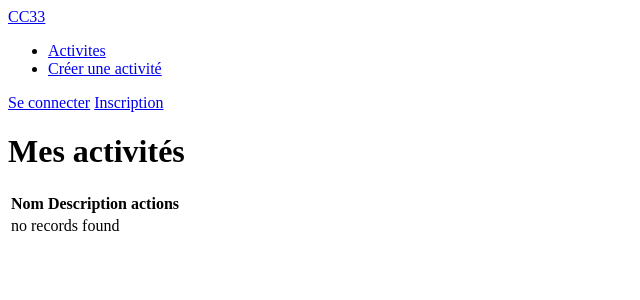
After one commit to sergun09/ProjetAnimateur, a Symfony app: template templates/activite/mesactivites.html.twig in a window 1280 px wide. The commit adds this page. Shown: the top 300 px of the page, without its empty margins (0-640 px from the left). Run offline with Twig, Linux system fonts and the light colour scheme; the template is opened without the code that fills it, so the values that code supplies are empty; some libraries are stand-ins or nearby versions.

Commit message:
question13

```diff
--- a/composer.json
+++ b/composer.json
@@ -35,6 +35,7 @@
         "symfony/proxy-manager-bridge": "6.0.*",
         "symfony/runtime": "^6.0",
         "symfony/security-bundle": "6.0.*",
+        "symfony/security-core": "6.0.*",
         "symfony/serializer": "6.0.*",
         "symfony/string": "6.0.*",
         "symfony/translation": "6.0.*",
--- /dev/null
+++ b/templates/activite/mesactivites.html.twig
@@ -0,0 +1,34 @@
+{% extends 'base.html.twig' %}
+
+{% block title %}Mes Activites
+{% endblock %}
+
+{% block body %}
+	<h1>Mes activités</h1>
+	<table class="table">
+		<thead>
+			<tr>
+				<th>Nom</th>
+				<th>Description</th>
+				<th>actions</th>
+			</tr>
+		</thead>
+		<tbody>
+			{% for activite in user.ActivitesInscrit %}
+				<tr>
+					<td>{{ activite.Nom }}</td>
+					<td>{{ activite.Description | raw }}</td>
+					<td>
+						<a class="btn btn-primary mb-2" href="{{ path('activite_show', {'id': activite.id}) }}">Voir</a>
+						<a class="btn btn-danger mb-2" href="{{ path('activite_desinscription', {'id': activite.id}) }}">Désinscription de l'activité</a>
+					</td>
+				</tr>
+			{% else %}
+				<tr>
+					<td colspan="4">no records found</td>
+				</tr>
+			{% endfor %}
+		</tbody>
+	</table>
+
+{% endblock %}
--- a/templates/base.html.twig
+++ b/templates/base.html.twig
@@ -29,9 +29,15 @@
 					<li class="nav-item active">
 						<a class="nav-link text-light" href="{{path("activite_index")}}">Activites</a>
 					</li>
-					<li class="nav-item	">
+					<li class="nav-item">
 						<a class="nav-link text-light" href="{{path("activite_new")}}">Créer une activité</a>
 					</li>
+
+					{% if app.user %}
+						<li class="nav-item	">
+							<a class="nav-link text-light" href="{{path('activite_mesactivites', {'id': app.user.id | default('0') })}}">Mes Inscriptions</a>
+						</li>
+					{% endif %}
 				</ul>
 			</div>
 
@@ -51,4 +57,4 @@
 			</div>
 		</body>
 	</html>
-</body></html>
+</body></html></body></html>
```
Also changed, not shown: src/Controller/ActiviteController.php (+21 -7 lines), README.md, 1 other file.
